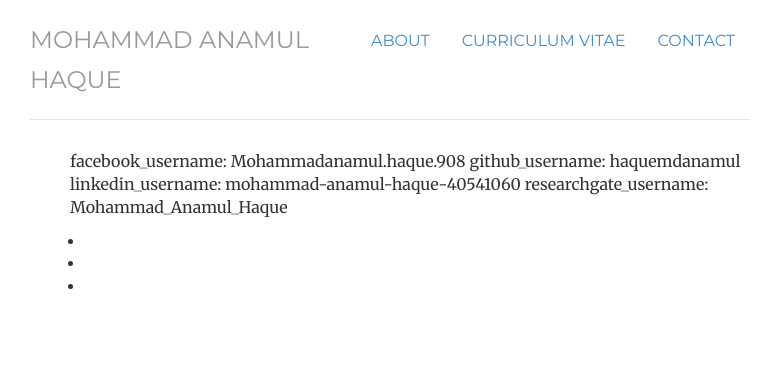
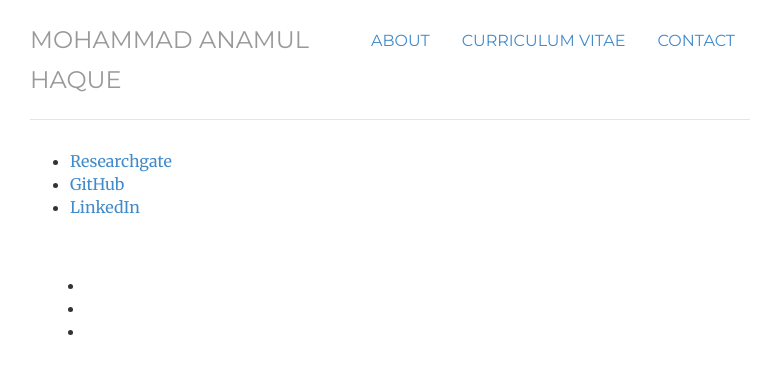
Before and after one commit to haquemdanamul/haquemdanamul, a Jekyll site: the page built from follow/index.html, in a window 1280 px wide. Shown: the top 374 px of the page, without its empty margins (250-1020 px from the left). Built offline with Jekyll 4.4.1, drawn with Linux system fonts in a browser that asks for light colours; nearby versions of some CDN libraries; library files that are not in the unit come from our copies.

Commit message:
Update index.html

```diff
--- a/follow/index.html
+++ b/follow/index.html
@@ -11,11 +11,17 @@ description: Contact information for Mohammad Anamul Haque, a Statistician, Bios
 <div class="follow">
  <ul "nav navbar-nav navbar-right">
 
-facebook_username: Mohammadanamul.haque.908
-github_username:  haquemdanamul
-linkedin_username: mohammad-anamul-haque-40541060
-researchgate_username: Mohammad_Anamul_Haque
+				<li><a href="https://www.researchgate.net/profile/Mohammad_Anamul_Haque">Researchgate</a></li>
+	        		<li><a href="https://haquemdanamul.github.io/cpct/">GitHub</a></li>
 
+				<li><a href="https://linkedin.com/in/mohammad-anamul-haque-40541060">LinkedIn </a></li>
+		                <span class="fa fa-github fa-lg"></span>
+				</ul>
 </ul>
+<br>
+
+
+
+</br>
 
 </div>
```
